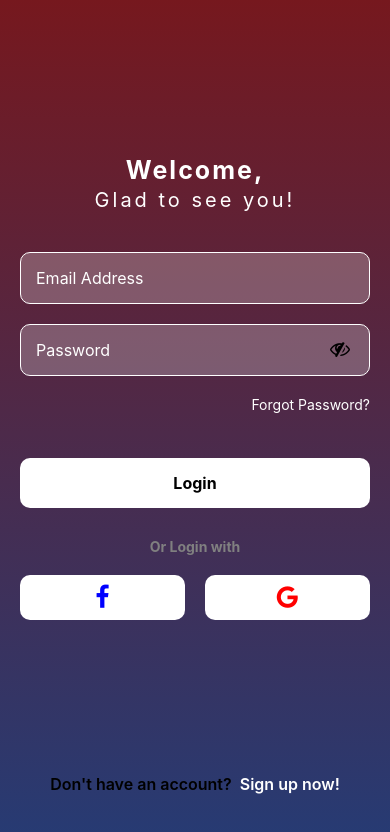
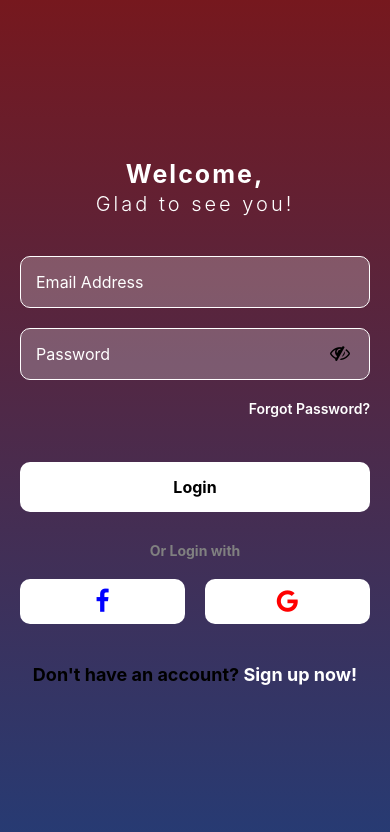
Before and after one commit to nicatguliyev/Posthub, a React Native app: screen / in a window 390 px wide. Shown: the top 832 px of the page. Built offline with nearby package versions, Linux system fonts and the light colour scheme.

Commit message:
keyBoard issue duzeldildi

```diff
--- a/App.js
+++ b/App.js
@@ -17,7 +17,7 @@ export default function App() {
 const styles = StyleSheet.create({
   container: {
     flex: 1,
-    backgroundColor: '#fff',
+    backgroundColor: 'white',
     alignItems: 'center',
     justifyContent: 'center',
   },
--- a/Screens/LoginScreen.js
+++ b/Screens/LoginScreen.js
@@ -1,69 +1,102 @@
 import React from "react";
-import { View, Text, Pressable, StyleSheet, KeyboardAvoidingView } from 'react-native';
-import { LinearGradient } from 'expo-linear-gradient';
+import {
+  View,
+  Text,
+  Pressable,
+  StyleSheet,
+  KeyboardAvoidingView,
+  Platform,
+  ScrollView,
+} from "react-native";
+import { LinearGradient } from "expo-linear-gradient";
 import CustomTextInput from "../Components/CustomTextInput";
 import CustomButton from "../Components/CustomButton";
 import DividerWithText from "../Components/DividerWithText";
 import CustomButtonWithIcon from "../Components/CustomButtonWithIcon";
 
 const LoginScreen = () => {
-
   return (
-        <LinearGradient style={styles.linearGradientStyle}
-            colors={['#76181E', '#263b74ff']}
+    <LinearGradient
+      style={styles.linearGradientStyle}
+      colors={["#76181E", "#263b74ff"]}
       start={{ x: 0, y: 0 }}
-            end={{ x: 0, y: 1 }}>
-
-            <KeyboardAvoidingView style={{ width: "100%", flex: 1, alignItems: "center" }}>
-
+      end={{ x: 0, y: 1 }}
+    >
+      <KeyboardAvoidingView
+        style={styles.keyboardAvoiding}
+        behavior={Platform.OS === "ios" ? "padding" : "height"}
+        keyboardVerticalOffset={0} // lazım olsa sonra 20–40 eləyib test edərsən
+      >
+        <ScrollView
+          contentContainerStyle={styles.scrollContent}
+          keyboardShouldPersistTaps="handled"
+          showsVerticalScrollIndicator={false}
+        >
           <View style={styles.loginScreenContainer}>
             <Text style={styles.welcomeTextStyle}>Welcome,</Text>
             <Text style={styles.gladTextStyle}>Glad to see you!</Text>
-                    <View style={{ height: 30 }}></View>
+
+            <View style={{ height: 30 }} />
+
             <CustomTextInput placeholder="Email Address" />
             <CustomTextInput placeholder="Password" isPasswordInput={true} />
+
             <View style={styles.forgotPasswordView}>
               <Pressable style={({ pressed }) => pressed && { opacity: 0.5 }}>
-                            <Text style={{ color: "white", fontWeight: "semibold" }}>Forgot Password?</Text>
+                <Text style={{ color: "white", fontWeight: "600" }}>
+                  Forgot Password?
+                </Text>
               </Pressable>
             </View>
-                    <CustomButton title="Login"
+
+            <CustomButton
+              title="Login"
               textStyle={styles.loginButtonTextStyle}
               style={styles.loginButtonStyle}
-                        pressedOpacity={0.75} />
-                    <View style={{ height: 30 }}></View>
+              pressedOpacity={0.75}
+            />
+
+            <View style={{ height: 30 }} />
+
             <DividerWithText text="Or Login with" />
 
-                    <View style={{ flexDirection: "row", width: "100%", marginTop: 20 }}>
+            <View
+              style={{
+                flexDirection: "row",
+                width: "100%",
+                marginTop: 20,
+              }}
+            >
               <CustomButtonWithIcon
-                            style={{ flex: 1, width: "100%", marginRight: 10 }}
+                style={{ flex: 1, marginRight: 10 }}
                 iconName="facebook"
                 iconSize={25}
                 iconColor="blue"
                 pressedOpacity={0.75}
               />
               <CustomButtonWithIcon
-                            style={{ flex: 1, width: "100%", marginLeft: 10 }}
+                style={{ flex: 1, marginLeft: 10 }}
                 iconName="google"
                 iconSize={25}
                 iconColor="red"
                 pressedOpacity={0.75}
               />
             </View>
-                </View>
 
-                <View>
-                    <Text style={{ width: "100%", marginBottom: 50, fontSize: 16, fontWeight: "600" }}>
-                        Don't have an account? {' '}
-                        <Text style={{ color: "white" }} onPress={() => console.log("Signup")}>Sign up now!</Text>
+            <Text style={styles.footerText}>
+              Don't have an account?{" "}
+              <Text
+                style={{ color: "white" }}
+                onPress={() => console.log("Signup")}
+              >
+                Sign up now!
+              </Text>
             </Text>
           </View>
-
+        </ScrollView>
       </KeyboardAvoidingView>
-
     </LinearGradient>
   );
-
 };
 
 export default LoginScreen;
@@ -71,16 +104,24 @@ export default LoginScreen;
 const styles = StyleSheet.create({
   linearGradientStyle: {
     width: "100%",
-        height: "100%",
+    flex: 1, // height: "100%" əvəzinə
     alignItems: "center",
-        justifyContent: "center",
+  },
+  keyboardAvoiding: {
+    flex: 1,
+    width: "100%",
+  },
+  // BÜTÜN scroll olunan content üçün stil
+  scrollContent: {
+    flexGrow: 1,
+    justifyContent: "center",     // hər şeyi yenə ortalayır
+    alignItems: "center",
     paddingHorizontal: 20,
+    paddingVertical: 30,
   },
   loginScreenContainer: {
-        flex: 1,
+    width: "100%",
     alignItems: "center",
-        justifyContent: "center",
-        width: "100%",
   },
   welcomeTextStyle: {
     fontSize: 25,
@@ -92,8 +133,8 @@ const styles = StyleSheet.create({
     fontSize: 20,
     color: "white",
     letterSpacing: 3,
-        fontWeight: "ultralight",
-        marginTop: 3
+    fontWeight: "300",
+    marginTop: 3,
   },
   loginButtonStyle: {
     backgroundColor: "white",
@@ -113,5 +154,12 @@ const styles = StyleSheet.create({
     width: "100%",
     alignItems: "flex-end",
     marginTop: 10,
-    }
+  },
+  footerText: {
+    marginTop: 40,
+    fontSize: 18,
+    fontWeight: "bold",
+    color: "black",
+    textAlign: "center",
+  },
 });
```
Lines whose indentation alone changed are shown as unchanged.
